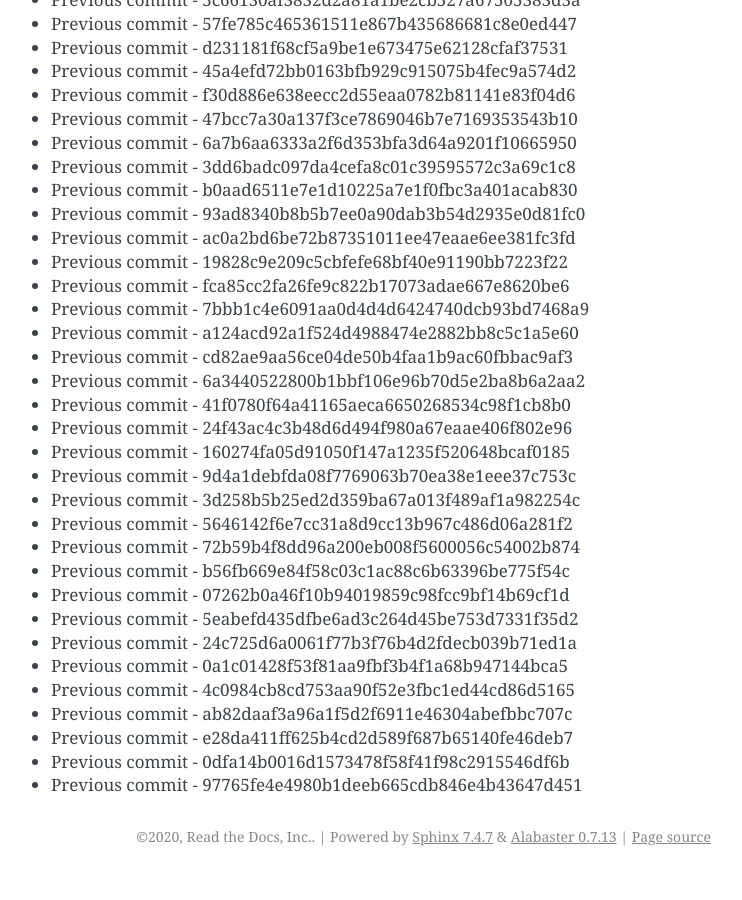
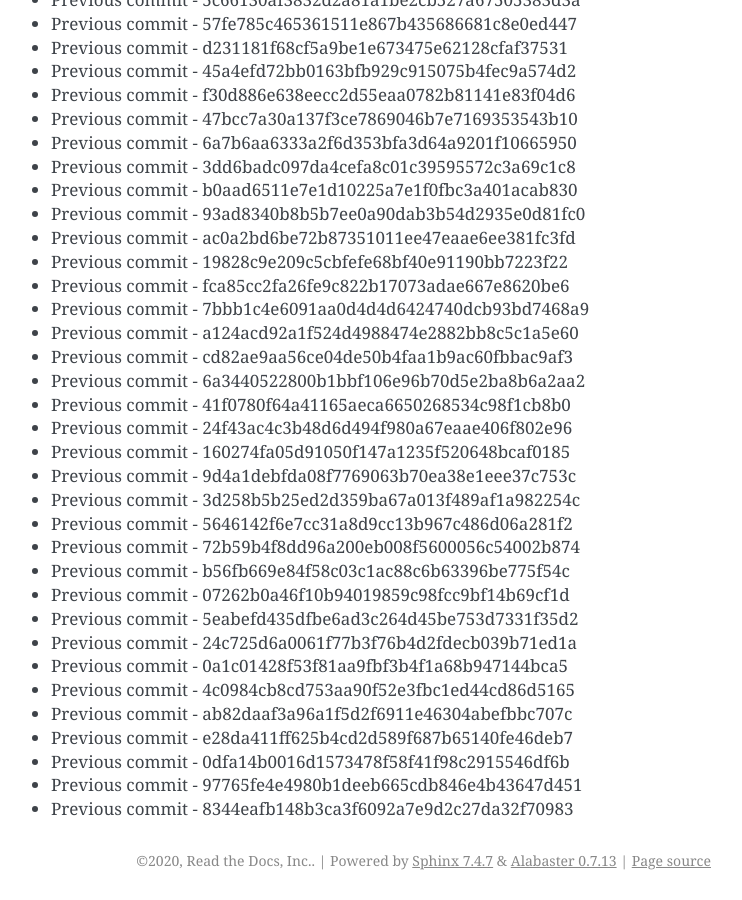
Before and after one commit to readthedocs/rtd-git-stresstest, a Sphinx documentation site: the page built from docs/updates.rst, in a window 1280 px wide and 900 px high, scrolled down 75925 px. Shown: the whole window, without its empty margins (399-1141 px from the left). Built offline with Sphinx 7.4.7, drawn with Linux system fonts in a browser that asks for light colours; before the commit the page ends 76801 px from its top, so only the background shows below that.

Commit message:
Generating commit from previous: 8344eafb148b3ca3f6092a7e9d2c27da32f70983

```diff
--- a/docs/updates.rst
+++ b/docs/updates.rst
@@ -3222,3 +3222,4 @@ It can be tested for any performance characteristics.
 * Previous commit - e28da411ff625b4cd2d589f687b65140fe46deb7
 * Previous commit - 0dfa14b0016d1573478f58f41f98c2915546df6b
 * Previous commit - 97765fe4e4980b1deeb665cdb846e4b43647d451
+* Previous commit - 8344eafb148b3ca3f6092a7e9d2c27da32f70983
```
